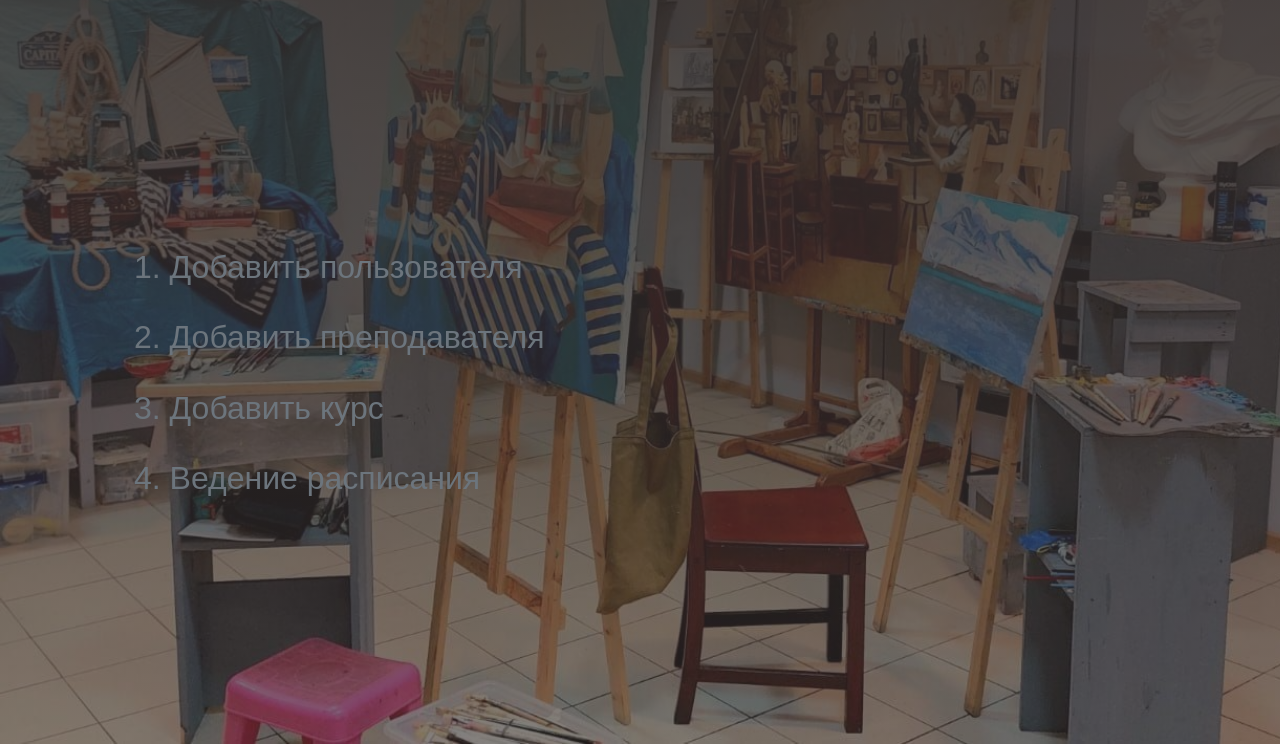
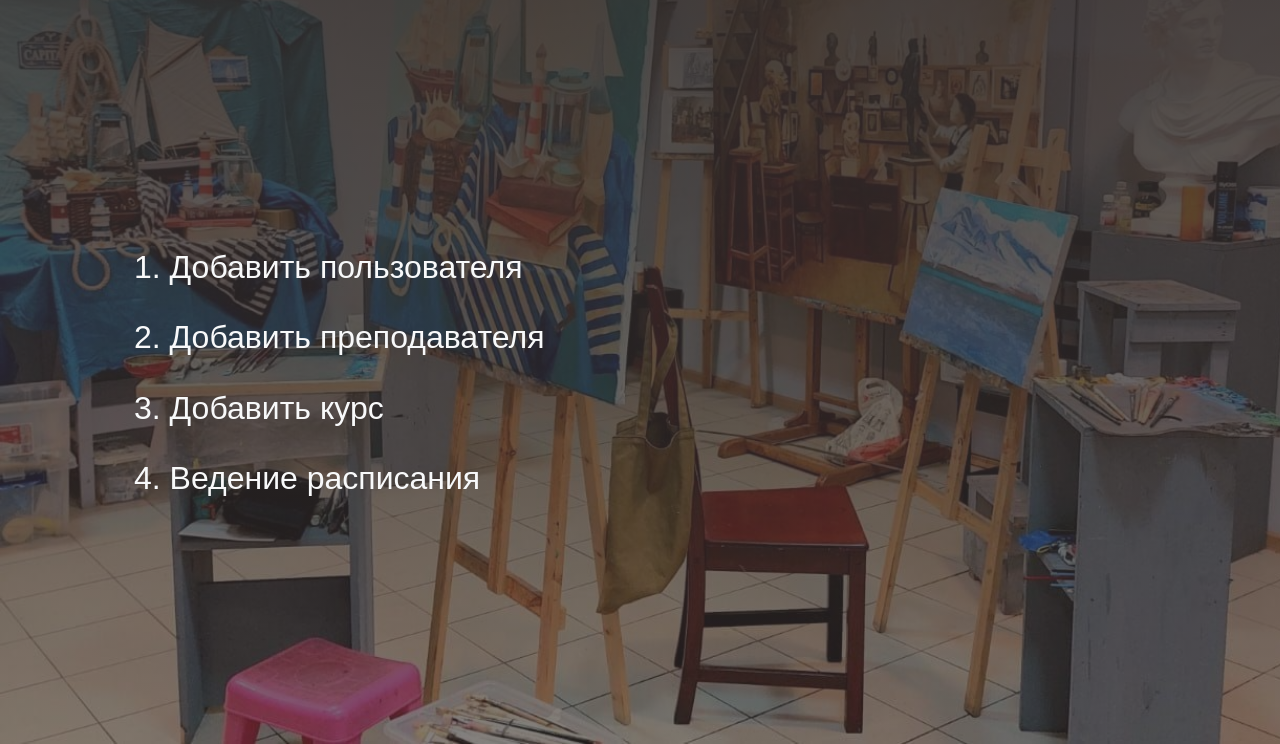
Before and after one commit to belousovsergey56/pro-iskusstvo, a Flask app: page /menu in a window 1280 px wide. Shown: the part 56-800 px from the top of the page. Run offline with Flask 2, Linux system fonts and the light colour scheme; the visitor is signed in with stand-in values (Sample User, id 1); some libraries are stand-ins or nearby versions.

Commit message:
ch color text gray to white

```diff
--- a/templates/menu.html
+++ b/templates/menu.html
@@ -6,13 +6,13 @@
 
 <section id="menu">
     <div class="container menu">
-        <h2><a href="{{ url_for('add_user') }}" class="link-secondary" style="text-decoration: none;">1. Добавить пользователя</a></h2>
+        <h2><a href="{{ url_for('add_user') }}" class="link-light" style="text-decoration: none;">1. Добавить пользователя</a></h2>
         <br>
-        <h2><a href="{{ url_for('add_teacher') }}" class="link-secondary" style="text-decoration: none;">2. Добавить преподавателя</a></h2>
+        <h2><a href="{{ url_for('add_teacher') }}" class="link-light" style="text-decoration: none;">2. Добавить преподавателя</a></h2>
         <br>
-        <h2><a href="{{ url_for('add_course') }}" class="link-secondary" style="text-decoration: none;">3. Добавить курс</a></h2>
+        <h2><a href="{{ url_for('add_course') }}" class="link-light" style="text-decoration: none;">3. Добавить курс</a></h2>
         <br>
-        <h2><a href="{{ url_for('add_schelude') }}" class="link-secondary" style="text-decoration: none;">4. Ведение расписания</a></h2>
+        <h2><a href="{{ url_for('add_schelude') }}" class="link-light" style="text-decoration: none;">4. Ведение расписания</a></h2>
     </div>
 </section>
 
```
